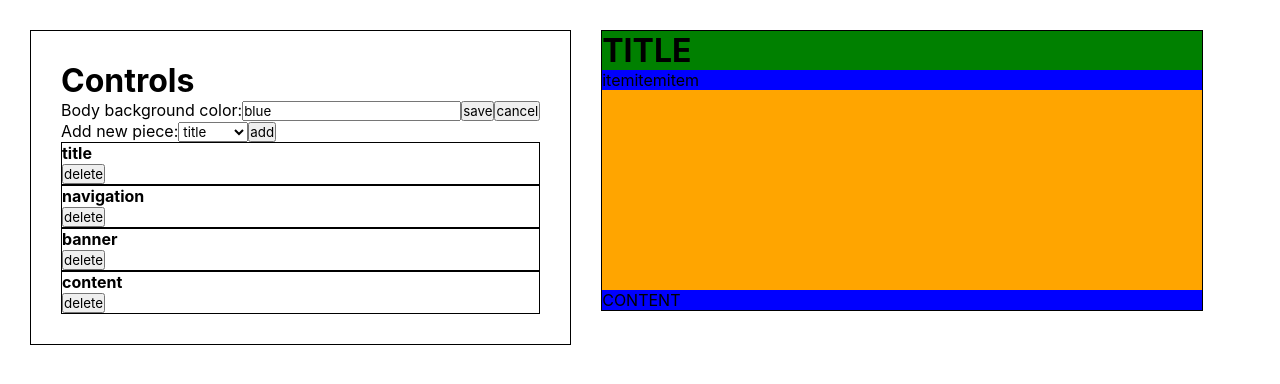
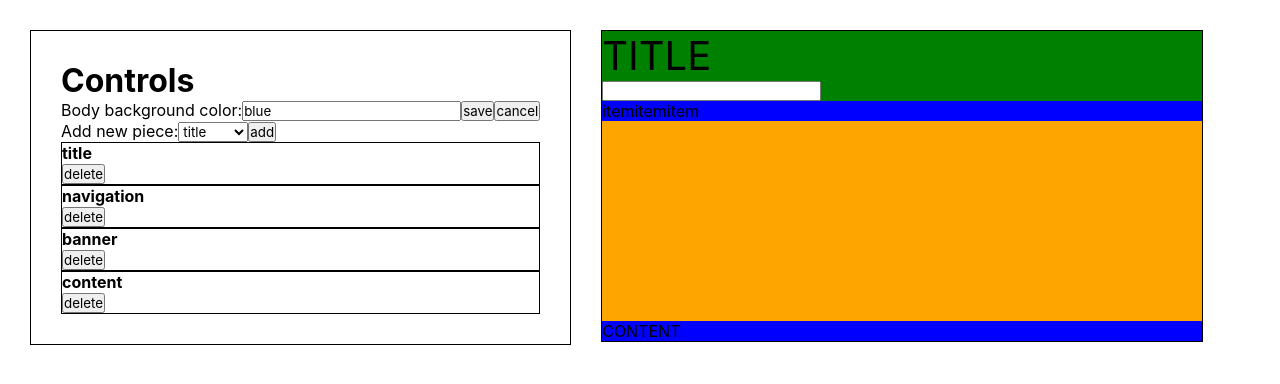
Before and after one commit to bananno/designer, a React (Create React App) app: page / in a window 1280 px wide. Shown: the top 384 px of the page. Built offline with nearby package versions, Linux system fonts and the light colour scheme.

Commit message:
Move title to own component

```diff
--- a/src/App.js
+++ b/src/App.js
@@ -15,6 +15,8 @@ class App extends Component {
     pieces: [
       {
         type: 'title',
+        text: 'TITLE',
+        view: 'display',
         id: 0
       },
       {
--- a/src/Piece/Piece.js
+++ b/src/Piece/Piece.js
@@ -1,13 +1,12 @@
 import React, { Component } from 'react';
+import Title from './title.js';
 
 class Piece extends Component {
   render() {
     var pieceType = this.props.data.type;
 
-    if (pieceType == 'title') {
-      return (
-        <h1 class="piece title">TITLE</h1>
-      );
+    if (pieceType === 'title') {
+      return (<Title data={this.props.data}/>);
     }
 
     if (pieceType == 'navigation') {
--- a/src/Piece/piece.css
+++ b/src/Piece/piece.css
@@ -1,13 +1,23 @@
+
+/* TITLE */
 
 .piece.title {
   width: 100%;
   background-color: green;
 }
 
+.piece.title .display {
+  font-size: 40px;
+}
+
+/* BANNER */
+
 .piece.banner {
   height: 200px;
   background-color: orange;
 }
+
+/* NAVIGATION */
 
 .piece.navigation ul {
   list-style: none;
--- /dev/null
+++ b/src/Piece/title.js
@@ -0,0 +1,16 @@
+import React from 'react';
+
+const title = (props) => {
+  return (
+    <div className="piece title">
+      <div className="display">
+        {props.data.text}
+      </div>
+      <div className="edit">
+        <input/>
+      </div>
+    </div>
+  );
+};
+
+export default title;
```
